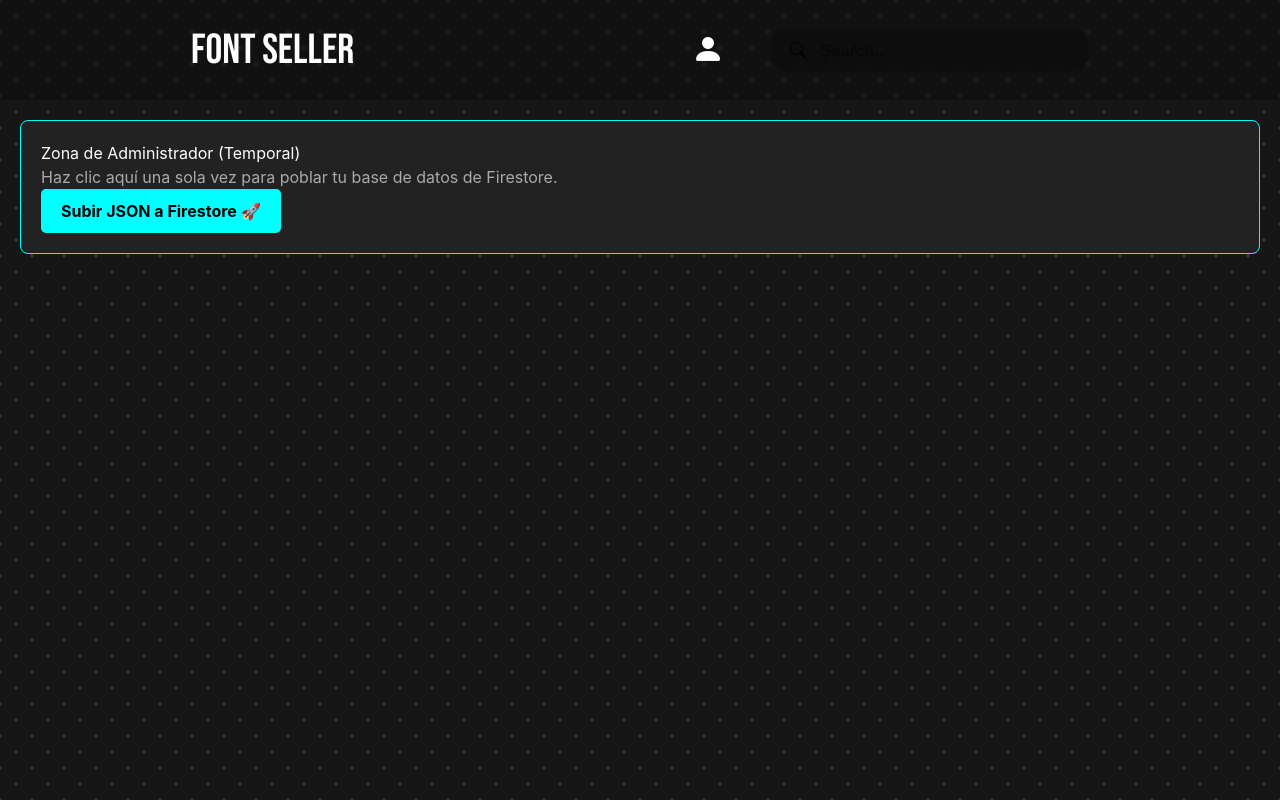
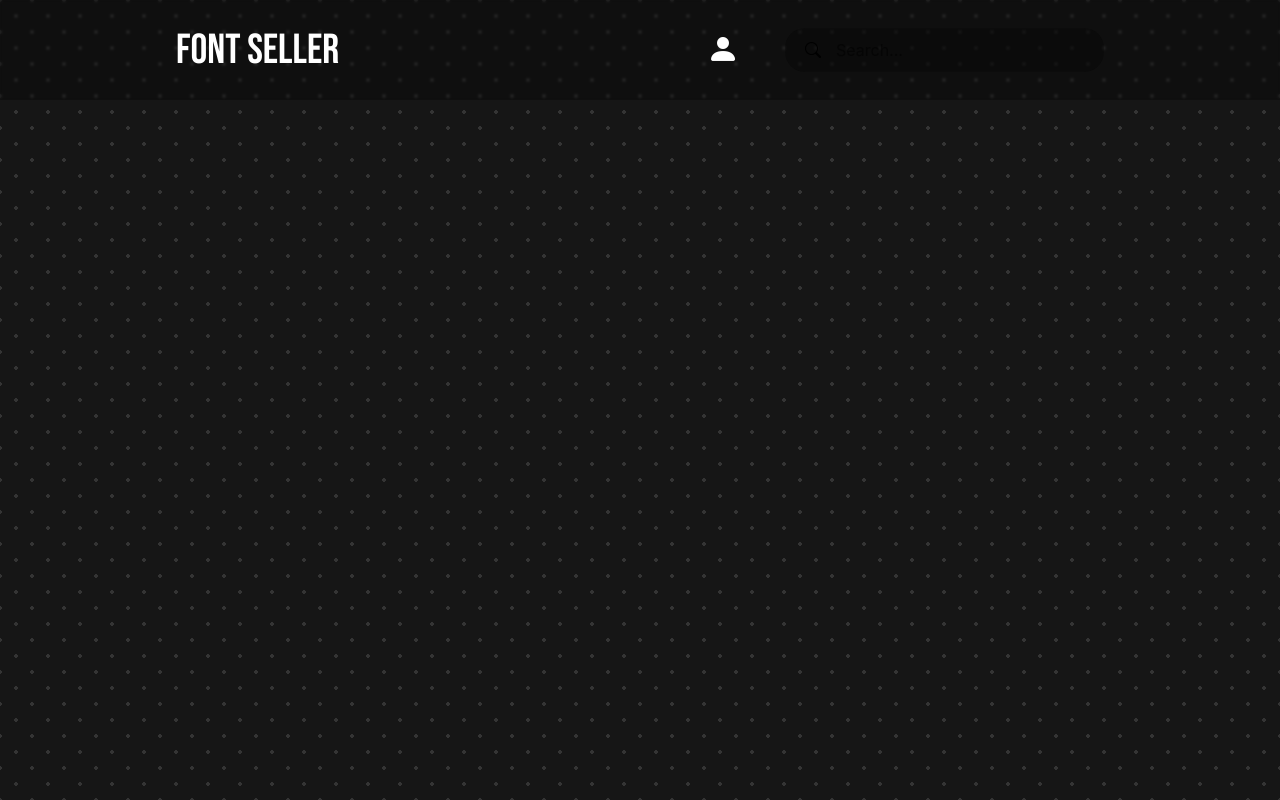
Before and after one commit to RodrigoFont06/font-seller, a React (Vite) app: page / in a window 1280 px wide. Built offline with nearby package versions, Linux system fonts and the light colour scheme.

Commit message:
refactor: remove SeedData component and associated styles, clean up header styles

```diff
--- a/src/App.tsx
+++ b/src/App.tsx
@@ -1,6 +1,5 @@
 import { useState } from 'react'
 import Header from './components/header.js';
-import SeedData from './components/SeedData';
 import './App.css';
 
 function App() {
@@ -8,7 +7,6 @@ function App() {
   return (
     <>
       <Header title="Font Seller" />
-      <SeedData />
     </>
   )
 }
--- a/src/assets/header.css
+++ b/src/assets/header.css
@@ -1,14 +1,5 @@
 @import './colors.css';
 
-header{
-    display: flex;
-    justify-content: space-around;
-    align-items: center;
-    height: 100px;
-    padding: 30px;
-    background-color: #0d0d0d69;
-    backdrop-filter: blur(1px);
-}
 h1{
     font-size: 42px;
     color: #FFFFFF;
--- a/src/components/SeedData.tsx
+++ /dev/null
@@ -1,42 +0,0 @@
-import { doc, setDoc } from 'firebase/firestore';
-import { db } from '../firebase'; // Tu conexión a Firebase
-import productsData from '../data/products.json'; // Importamos el JSON
-
-export default function SeedData() {
-
-  const handleUpload = async () => {
-    console.log("Iniciando subida de productos...");
-
-    try {
-      // Recorremos cada producto del JSON
-      for (const product of productsData) {
-        // Creamos una referencia al documento, usando el "id" del JSON como nombre del documento
-        const productRef = doc(db, 'products', product.id);
-
-        // Subimos la información (le quitamos el id al cuerpo para no tener datos duplicados)
-        const { id, ...productDataWithoutId } = product;
-        await setDoc(productRef, productDataWithoutId);
-
-        console.log(`✅ Subido: ${product.name}`);
-      }
-
-      alert("¡Todos los productos se subieron a Firebase exitosamente!");
-    } catch (error) {
-      console.error("Error subiendo los datos: ", error);
-      alert("Hubo un error, revisa la consola.");
-    }
-  };
-
-  return (
-    <div style={{ padding: '20px', backgroundColor: '#222', margin: '20px', borderRadius: '8px', border: '1px solid #0ff' }}>
-      <h3 style={{ color: '#fff' }}>Zona de Administrador (Temporal)</h3>
-      <p style={{ color: '#aaa' }}>Haz clic aquí una sola vez para poblar tu base de datos de Firestore.</p>
-      <button
-        onClick={handleUpload}
-        style={{ padding: '10px 20px', cursor: 'pointer', backgroundColor: '#0ff', color: '#000', fontWeight: 'bold', border: 'none', borderRadius: '5px' }}
-      >
-        Subir JSON a Firestore 🚀
-      </button>
-    </div>
-  );
-}
--- a/src/components/header.tsx
+++ b/src/components/header.tsx
@@ -12,7 +12,7 @@ export default function Header({ title, children }: HeaderProps) {
 
 
     return (
-        <header>
+        <header className='flex justify-around items-center h-25 bg-black/30  backdrop-blur-[1px]'>
             <h1>{title}</h1>
             <ul>
                 <li><LinkComponent href="" clases={"links"}><i className="person bi bi-person-fill"></i></LinkComponent></li>
--- a/src/data/products.json
+++ /dev/null
@@ -1,68 +0,0 @@
-[
-  {
-    "id": "cpu-5800x",
-    "name": "AMD Ryzen 7 5800X",
-    "category": "Componentes",
-    "subcategory": "CPUs",
-    "price": 349.99,
-    "description": "Procesador de escritorio desbloqueado de 8 núcleos y 16 hilos. Rendimiento puro para gaming y creación de contenido.",
-    "imageUrl": "/placeholders/ryzen-7-5800x.png",
-    "stock": 12,
-    "features": ["8 Cores", "16 Threads", "4.7 GHz Max Boost"]
-  },
-  {
-    "id": "gpu-9060xt",
-    "name": "Radeon RX 9060 XT 16GB Triple Fan",
-    "category": "Componentes",
-    "subcategory": "GPUs",
-    "price": 499.00,
-    "description": "Tarjeta gráfica de última generación con refrigeración de triple ventilador. Preparada para jugar en 1440p y 4K con máxima fluidez.",
-    "imageUrl": "/placeholders/rx-9060-xt.png",
-    "stock": 5,
-    "features": ["16GB VRAM", "Triple Fan Cooling", "RDNA Architecture"]
-  },
-  {
-    "id": "cooler-deepcool-le360",
-    "name": "DeepCool LE360 V2 Anti-Perdida",
-    "category": "Componentes",
-    "subcategory": "Coolers",
-    "price": 115.50,
-    "description": "Refrigeración líquida (AIO) de 360mm con tecnología anti-fugas. Mantén tus temperaturas bajo control incluso con overclock.",
-    "imageUrl": "/placeholders/deepcool-le360.png",
-    "stock": 8,
-    "features": ["360mm Radiator", "Anti-Leak Tech", "RGB Fans"]
-  },
-  {
-    "id": "ram-kingston-fury",
-    "name": "Kingston Fury RGB 16GB (2x8GB) 3200MHz",
-    "category": "Componentes",
-    "subcategory": "RAM",
-    "price": 65.00,
-    "description": "Kit de memoria RAM DDR4 con iluminación RGB personalizable y latencia ultra baja para exprimir cada FPS.",
-    "imageUrl": "/placeholders/kingston-fury.png",
-    "stock": 25,
-    "features": ["3200MHz", "CL16", "DDR4"]
-  },
-  {
-    "id": "psu-750w-gold",
-    "name": "Fuente de Poder 750W 80 Plus Gold",
-    "category": "Componentes",
-    "subcategory": "Fuentes",
-    "price": 120.00,
-    "description": "Eficiencia energética certificada Gold. Energía limpia y estable para builds de alto rendimiento.",
-    "imageUrl": "/placeholders/psu-750w.png",
-    "stock": 10,
-    "features": ["750 Watts", "80 Plus Gold", "Fully Modular"]
-  },
-  {
-    "id": "monitor-msi-pro",
-    "name": "Monitor MSI Pro 24\" 144Hz IPS",
-    "category": "Periféricos",
-    "subcategory": "Monitores",
-    "price": 210.00,
-    "description": "Monitor para eSports y trabajo con panel IPS, tecnología Eye Care y FreeSync para una imagen sin cortes.",
-    "imageUrl": "/placeholders/msi-pro-144hz.png",
-    "stock": 7,
-    "features": ["144Hz Refresh Rate", "IPS Panel", "FreeSync", "Eye Care"]
-  }
-]
```
